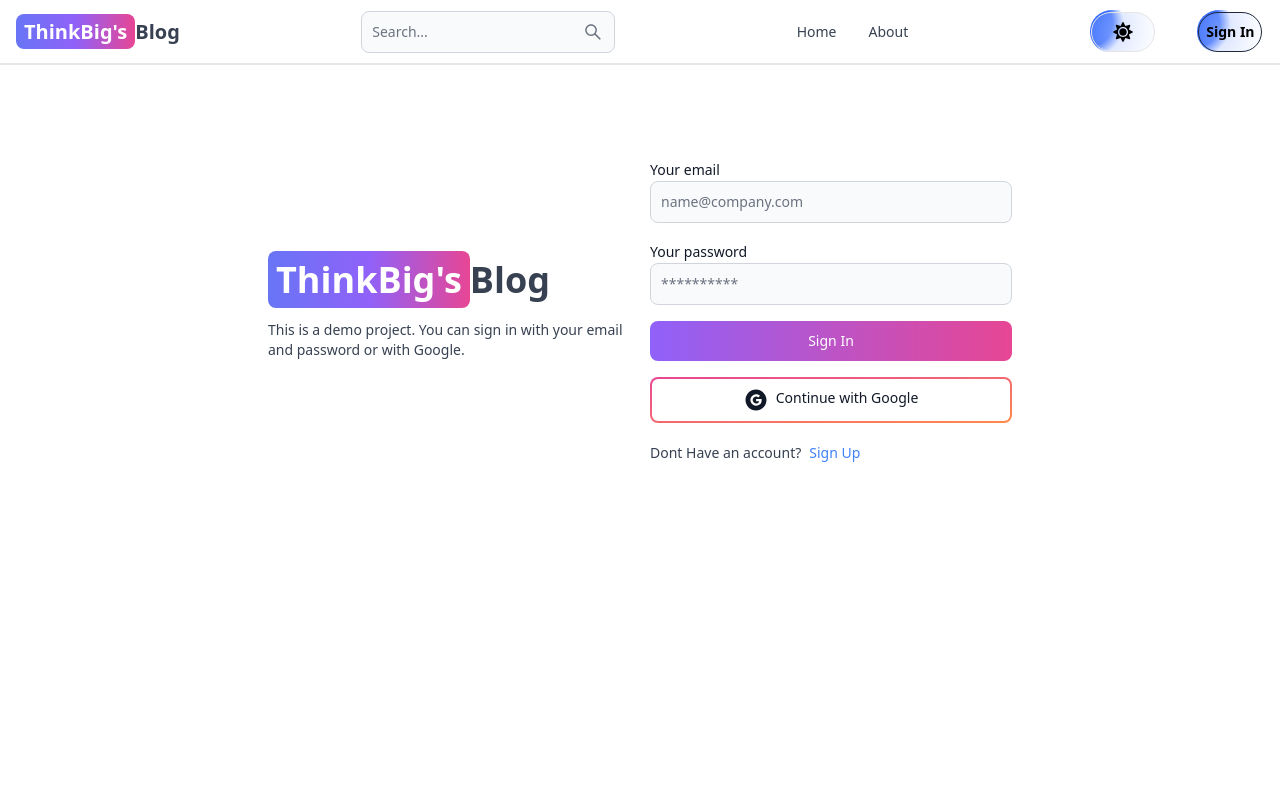
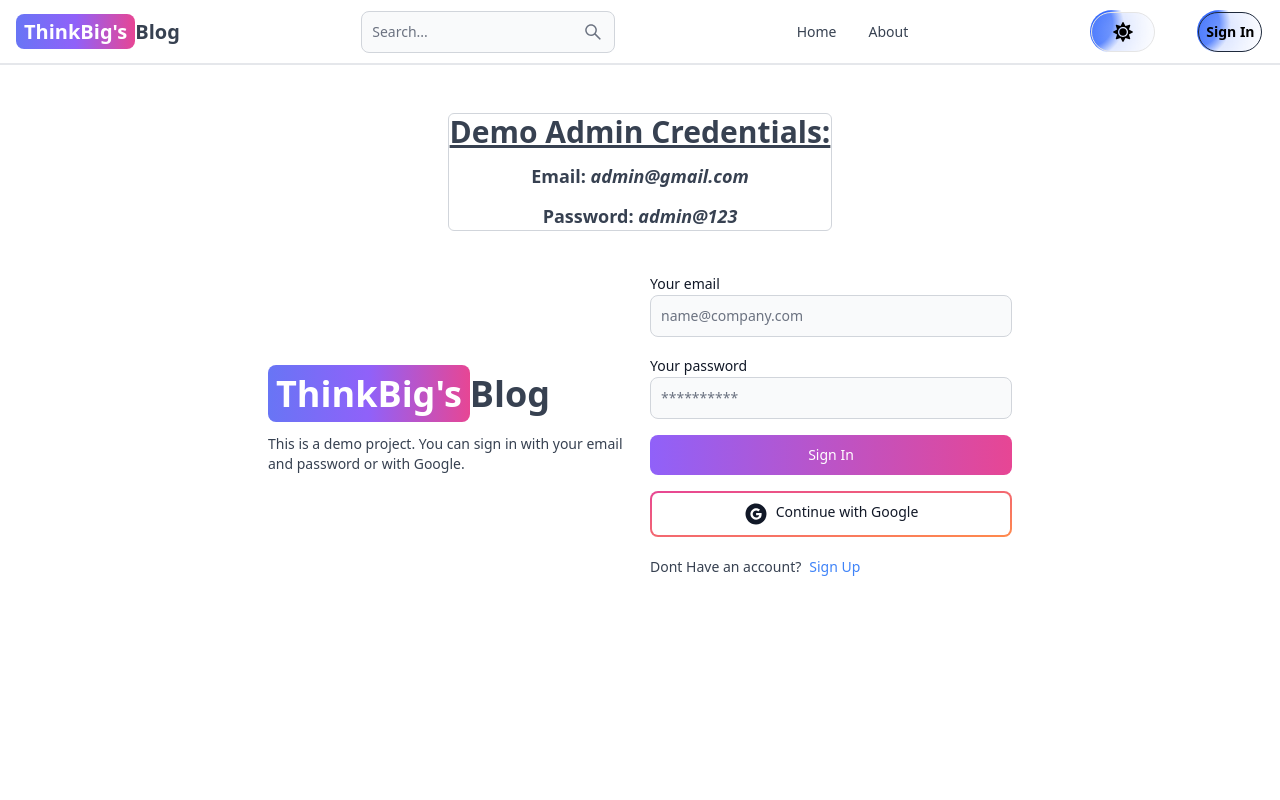
Before and after one commit to Chandan8018/Brainwave_Matrix_Intern, a React (Vite) app in the folder frontend/: page /sign-in in a window 1280 px wide. Shown: the top 800 px of the page. Built offline with nearby package versions, Linux system fonts and the light colour scheme.

Commit message:
SignIn Demo Admin Credentials

```diff
--- a/frontend/src/pages/SignIn.jsx
+++ b/frontend/src/pages/SignIn.jsx
@@ -43,7 +43,20 @@ export default function SignIn() {
     }
   };
   return (
-    <div className='min-h-screen mt-20'>
+    <div className='min-h-screen mt-12 '>
+      <div className='mb-7 border-[0.5px] border-gray-300 w-96 mx-auto rounded-md'>
+        <div className='flex flex-col justify-center items-center'>
+          <span className='text-3xl underline font-bold'>
+            Demo Admin Credentials:
+          </span>
+          <span className='mt-3 text-lg font-bold'>
+            Email: <i>admin@gmail.com</i>
+          </span>
+          <span className='mt-3 text-lg font-bold'>
+            Password: <i>admin@123</i>
+          </span>
+        </div>
+      </div>
       <div className='flex p-3 max-w-3xl mx-auto flex-col md:flex-row md:items-center gap-5'>
         {/* left */}
         <div className='flex-1'>
```
